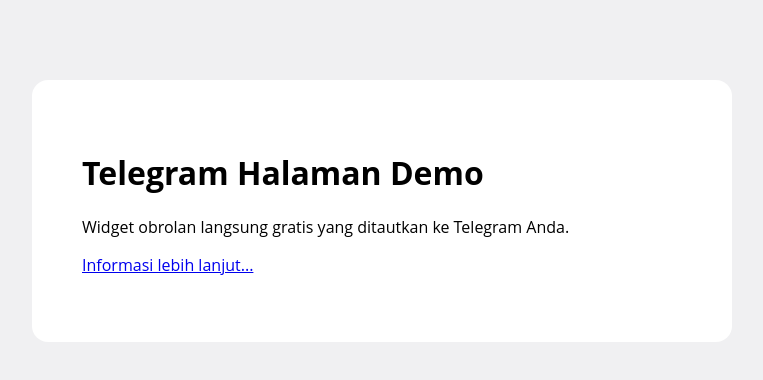
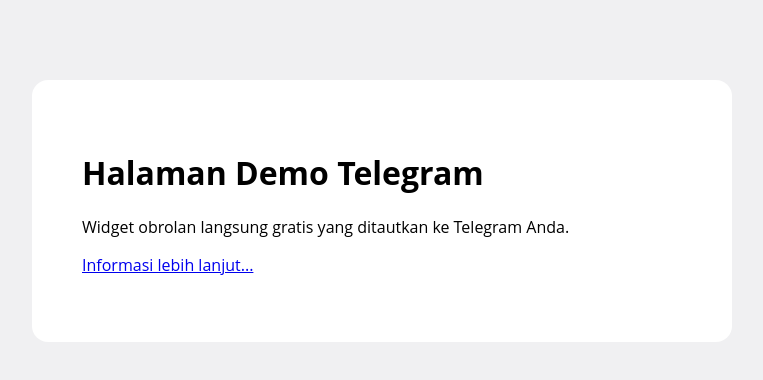
Before and after one commit to FAUZAN-CELL/tg-LiveChat.github.io, a website: page demo.html in a window 1280 px wide. Shown: the whole page, without its empty margins (258-1021 px from the left). Drawn offline with Linux system fonts and the light colour scheme; files whose address does not match are found by name.

Commit message:
first commit

```diff
--- a/demo.html
+++ b/demo.html
@@ -28,7 +28,7 @@
 <body>
 
 <div class="main">
-    <h1>Telegram Halaman Demo</h1>
+    <h1>Halaman Demo Telegram</h1>
     <p>Widget obrolan langsung gratis yang ditautkan ke Telegram Anda. </p>
 
     <p><a href="https://FAUZAN-CELL.github.io">Informasi lebih lanjut...</a></p>
```
